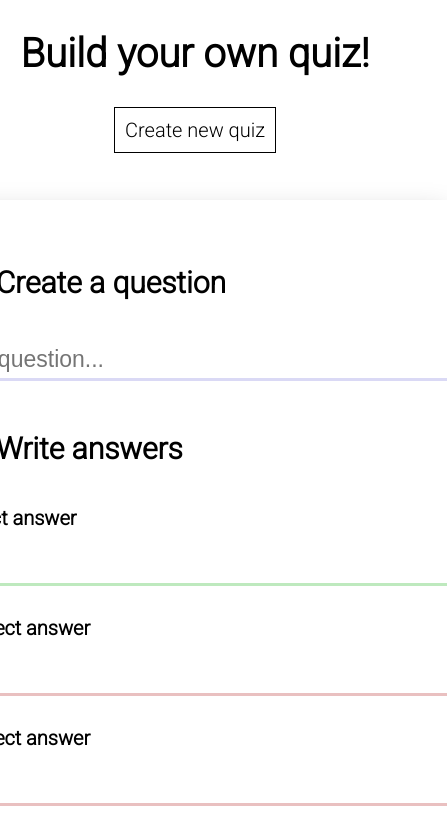
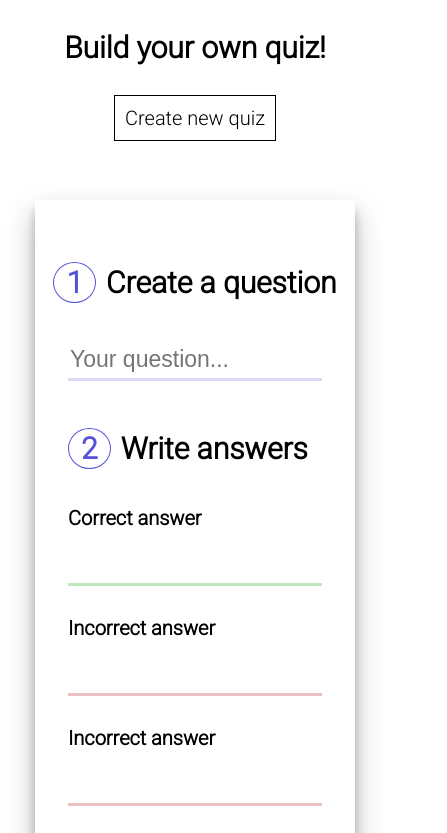
Before and after one commit to MotyaBolt/Quiz-Builder-App, a plain HTML site: page index.html in a window 390 px wide. Shown: the top 833 px of the page, 447 px wide, since content can reach past the window. Drawn offline with Linux system fonts and the light colour scheme.

Commit message:
Add files via upload

```diff
--- a/main.css
+++ b/main.css
@@ -210,3 +210,22 @@ span {
     align-items: center;
     justify-content: center;
 }
+@media screen and (max-width: 510px) {
+    #quiz-box {
+        width: 320px;
+    }
+    h1 {
+        font-size: 30px;
+    }
+    #question {
+        width: 250px;
+    }
+    .quiz-input {
+        width: 250px;
+    }
+    #question-block {
+        display: flex;
+        flex-direction: column;
+        align-items: center;
+    }
+}
```
